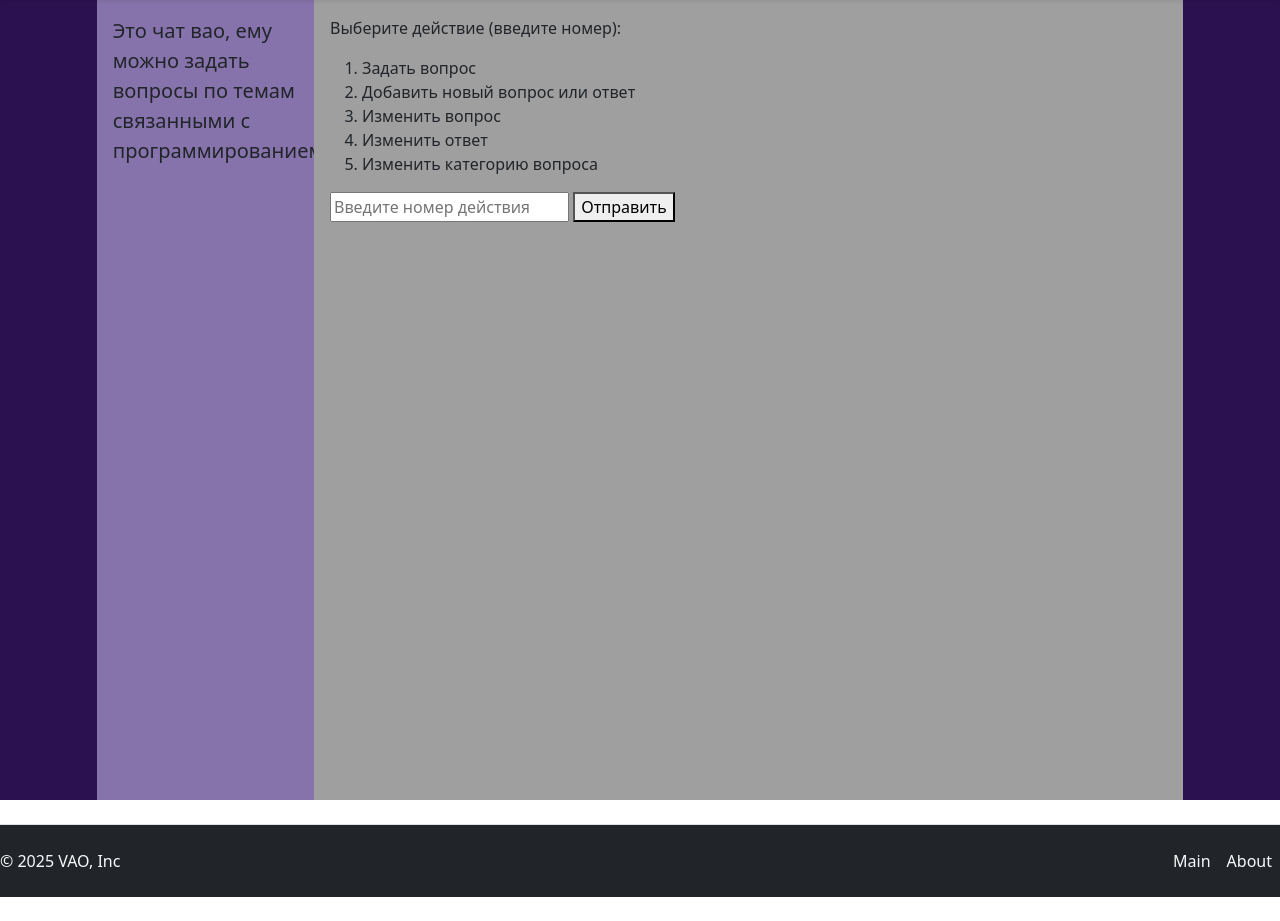
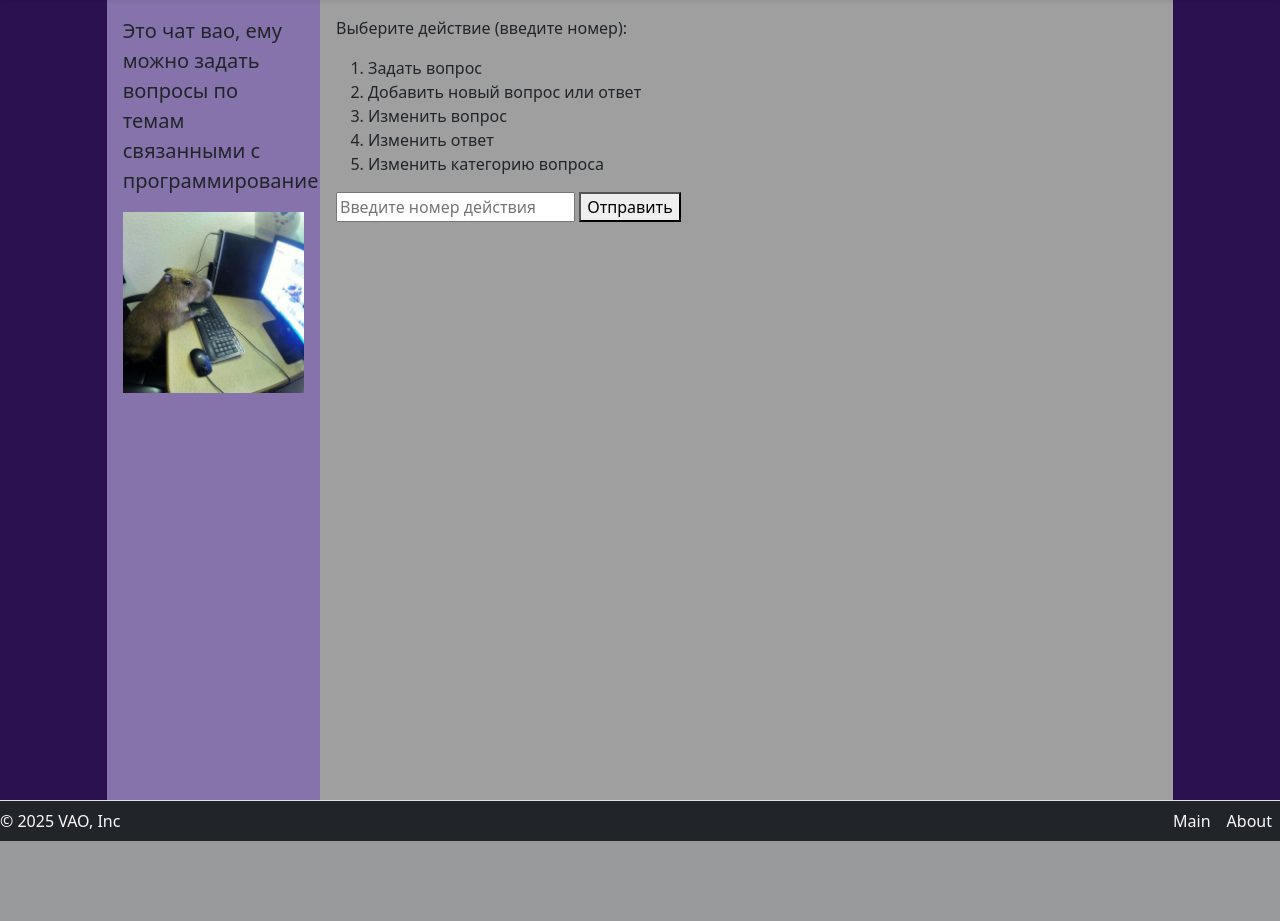
Before and after one commit to OlgaEvfs/Chat-VAO, a Flask app: page / in a window 1280 px wide. Shown: the part 120-1041 px from the top of the page. After the commit the page ends 961 px from the top, so only its background shows below. Run offline with Flask 3, Linux system fonts and the light colour scheme.

Commit message:
Доработан дизайн, добалена подстройка под все экраны.

```diff
--- a/templates/base.html
+++ b/templates/base.html
@@ -6,8 +6,8 @@
     <link rel="stylesheet" href="{{ url_for('static', filename='css/main.css') }}">
     <link rel="stylesheet" href="https://cdn.jsdelivr.net/npm/bootstrap@5.3.3/dist/css/bootstrap.min.css" integrity="sha384-QWTKZyjpPEjISv5WaRU9OFeRpok6YctnYmDr5pNlyT2bRjXh0JMhjY6hW+ALEwIH" crossorigin="anonymous">
     <title>{% block title %}{% endblock %}</title>
+</head>
 
-</head>
 <body>
   <header data-bs-theme="dark">
     <div class="navbar navbar-dark bg-dark shadow-sm">
@@ -19,9 +19,10 @@
         </div>
     </div>
   </header>
+
     {% block body %}{% endblock %}
 
-  <footer class="d-flex flex-wrap justify-content-between align-items-center py-3 my-4 border-top bg-dark text-light">
+  <footer class="d-flex flex-wrap justify-content-between align-items-center border-top bg-dark text-light">
     <p class="col-md-4 mb-0">© 2025 VAO, Inc</p>
 
     <ul class="nav col-md-4 justify-content-end">
--- a/templates/index.html
+++ b/templates/index.html
@@ -6,20 +6,21 @@ Chat VAO
 
 {% block body %}
 
-  <!-- Контейнер для вертикальных блоков -->
-
-    <div class="row min-vh-100" style="background-color: #2B1150;">
-    <!-- Первый блок (небольшой) -->
+<!-- Контейнер для вертикальных блоков -->
+<div class="container-fluid" style="background-color: #2B1150; min-height: 100vh; display: flex; flex-direction: column;">
+    <div class="row" style="flex-grow: 1;">
+        <!-- Первый блок (небольшой) -->
         <div class="col-1 p-3" style="background-color: #2B1150;">
         </div>
 
-    <!-- Второй блок (побольше) -->
-        <div class="col-2 p-3" style="background-color: #8673AB;">
+        <!-- Второй блок (побольше) -->
+        <div class="col-12 col-md-2 p-3" style="background-color: #8673AB;">
             <p class="fs-5">Это чат вао, ему можно задать вопросы по темам связанными с программированием</p>
+            <img src="{{ url_for('static', filename='images/kapi.jpg') }}" class="img-fluid" alt="Капибара за компьютером">
         </div>
 
-    <!-- Третий блок (самый большой) -->
-        <div class="col-8 p-3" style="background-color: #9F9F9F;" >
+        <!-- Третий блок (самый большой) -->
+        <div class="col-12 col-md-8 p-3" style="background-color: #9F9F9F; overflow-x: hidden; display: flex; flex-direction: column;">
             {% if step == 1 %}
             <p>Выберите действие (введите номер):</p>
             <ol>
@@ -68,4 +69,5 @@ Chat VAO
 
         </div>
     </div>
+</div>
 {% endblock %}
```
